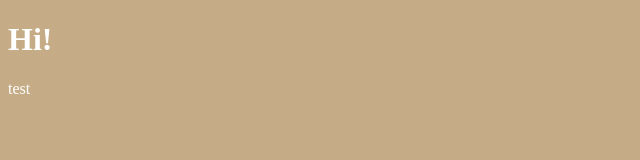
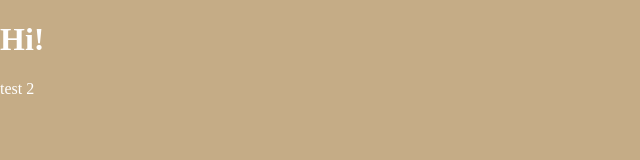
Before and after one commit to Darkmift/MyEnviromentOMS, a website: page index.html in a window 1280 px wide. Shown: the full height of the page, 0-640 px from the left. Drawn offline with nearby package versions, Linux system fonts and the light colour scheme; files that its build step writes are made by us from their sources.

Commit message:
#1 minor

```diff
--- a/index.html
+++ b/index.html
@@ -14,7 +14,7 @@
 
 <body>
   <h1>Hi!</h1>
-  test
+  test 2
   <script src="js/index.js"
     type="module"></script>
 </body>
--- a/js/index.js
+++ b/js/index.js
@@ -1 +1 @@
-console.log('TCL: hello');
+console.log('TCL: hello there');
--- a/less/styles.less
+++ b/less/styles.less
@@ -1,13 +1,13 @@
 @color-orange: #c5ac86;
 
-// body,
-// html {
-// 	height: 100vh;
-// 	width: 100vw;
-// 	margin: 0;
-// 	padding: 0;
-// 	overflow: hidden;
-// }
+body,
+html {
+	height: 100vh;
+	width: 100vw;
+	margin: 0;
+	padding: 0;
+	overflow: hidden;
+}
 
 body {
 	color: white;
```
Also changed, not shown: archive/gulpfile_scss.js (renamed from gulpfile_scss.js).
